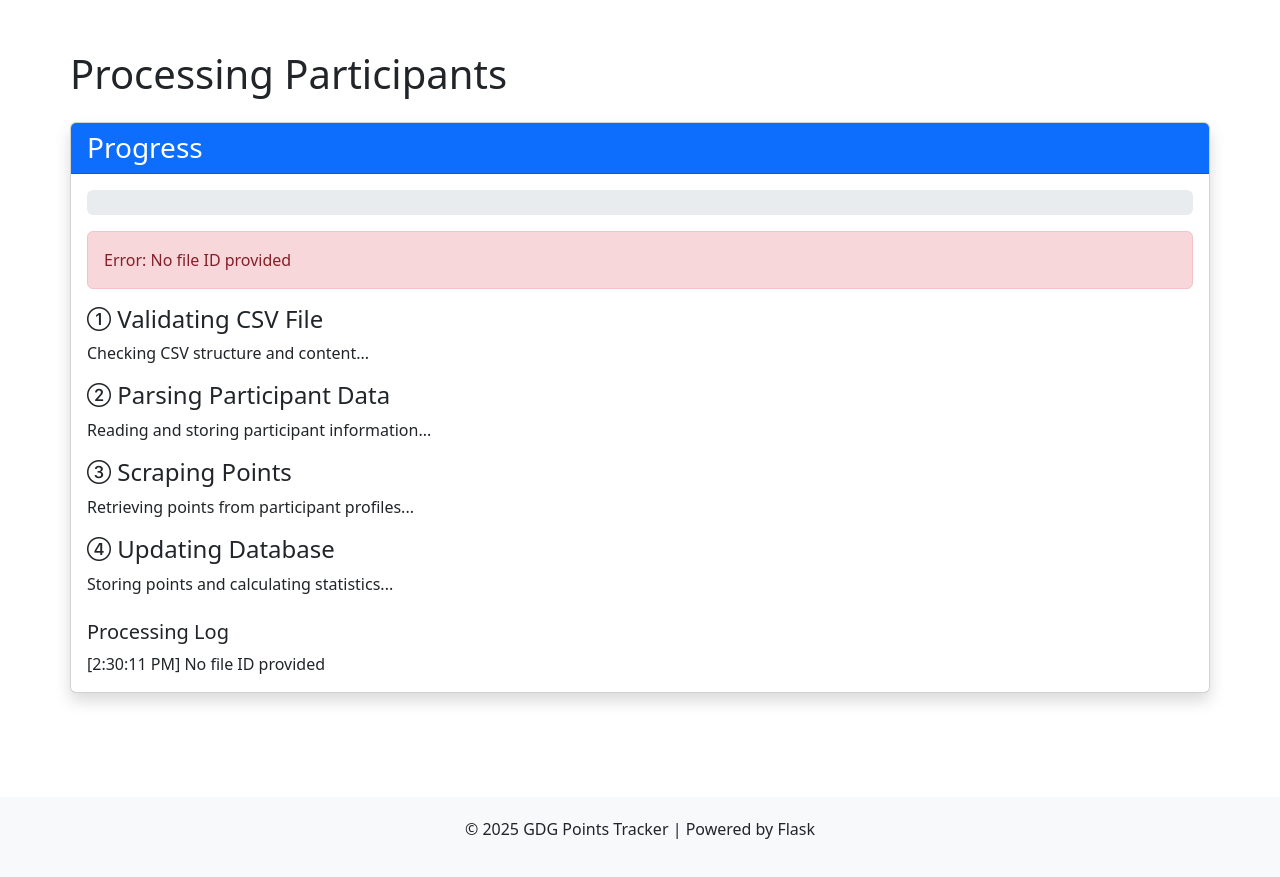
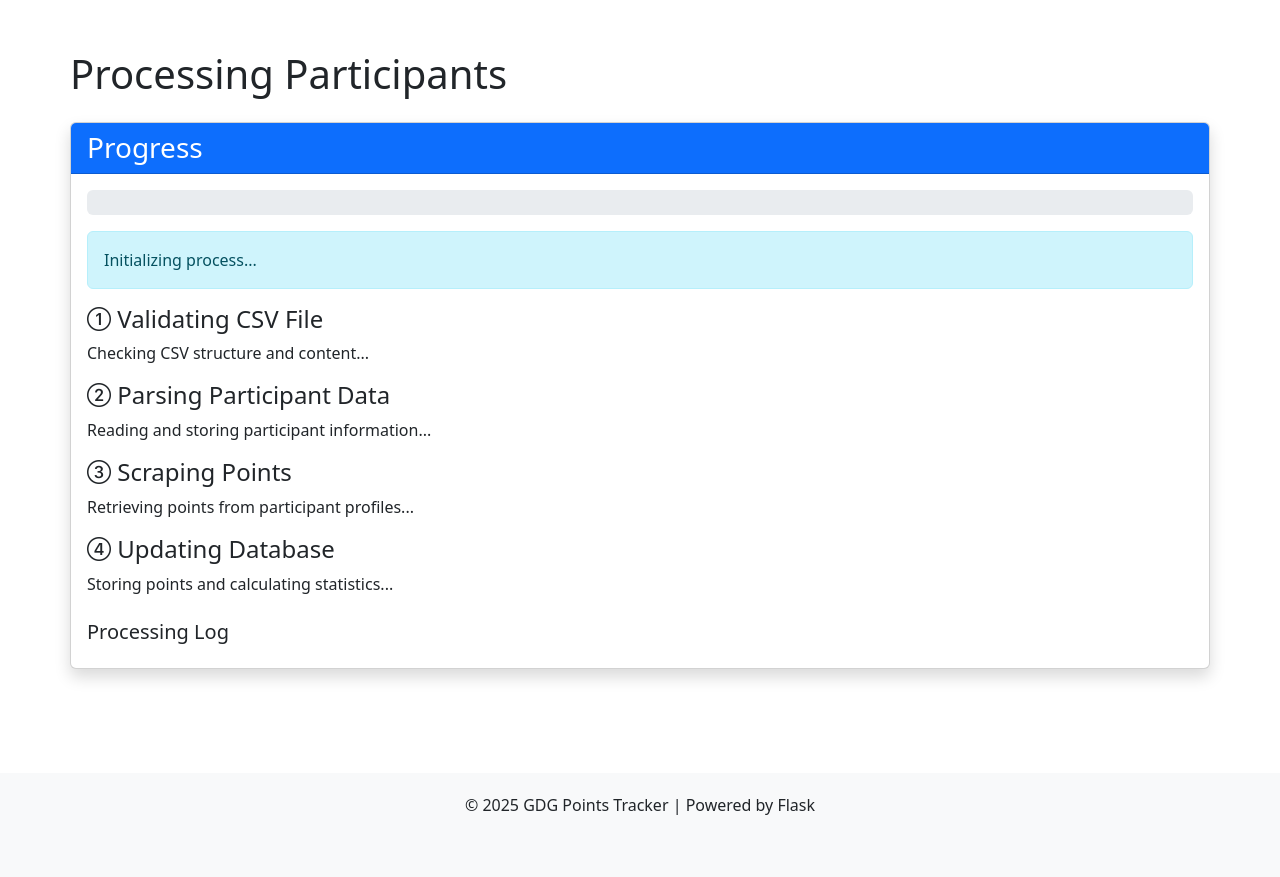
Before and after one commit to nurlanjalil/GDG-Points-Tracker, a Flask app: template templates/processing.html in a window 1280 px wide. Shown: the part 56-933 px from the top of the page. After the commit the page ends 909 px from the top, so only its background shows below. Run offline with Flask 3, Linux system fonts and the light colour scheme; the template is opened without the code that fills it, so the values that code supplies are empty.

Commit message:
Fix file_id handling in the processing page to resolve 'No file ID provided' error

```diff
--- a/app.py
+++ b/app.py
@@ -564,7 +564,7 @@
             'batches': []
         }
 
-        # Redirect to processing page
+        # Redirect to processing page with file_id parameter
         return redirect(url_for('processing_page', file_id=file_id))
 
     except Exception as e:
@@ -576,12 +576,17 @@
 @login_required
 def processing_page(file_id):
     """Render the processing page for the given file ID"""
+    # Check if file_id is empty
+    if not file_id:
+        flash('No file ID provided', 'error')
+        return redirect(url_for('index'))
+
     # Check if the file ID exists and belongs to the current user
     if file_id not in processing_state or processing_state[file_id]['user_id'] != g.user.id:
-        flash('Invalid or expired file ID', 'error')
+        flash(f'Invalid or expired file ID: {file_id}', 'error')
         return redirect(url_for('index'))
 
-    # Render the processing template
+    # Render the processing template with file_id directly in the template
     return render_template('processing.html', file_id=file_id)
 
 @app.route('/api/validate_csv/<file_id>')
--- a/templates/processing.html
+++ b/templates/processing.html
@@ -60,6 +60,10 @@
         color: #dc3545;
     }
 </style>
+<script>
+    // Store the file ID as a global variable
+    var GLOBAL_FILE_ID = "{{ file_id }}";
+</script>
 {% endblock %}
 
 {% block content %}
@@ -166,9 +170,8 @@
     });
 
     function startProcessing() {
-        // Get the CSV file ID from the URL
-        const urlParams = new URLSearchParams(window.location.search);
-        const fileId = urlParams.get('file_id');
+        // Get the file ID from the global variable
+        const fileId = GLOBAL_FILE_ID;
 
         if (!fileId) {
             addLogEntry('No file ID provided', 'error');
```
